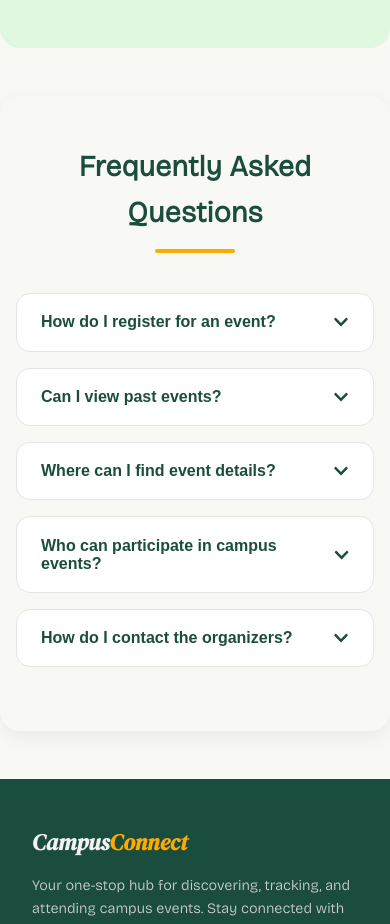
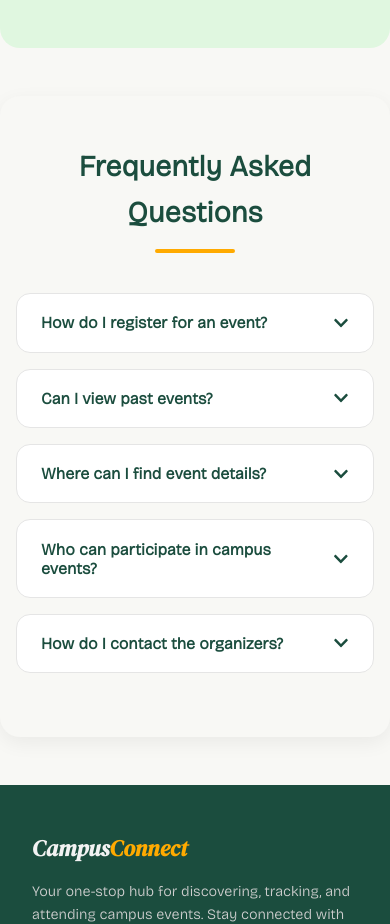
Before and after one commit to Joannie-210/CampusConnect, a React (Vite) app: page /about in a window 390 px wide. Shown: the part 7604-8528 px from the top of the page. Built offline with nearby package versions, Linux system fonts and the light colour scheme.

Commit message:
faq updated

```diff
--- a/src/styles/About.css
+++ b/src/styles/About.css
@@ -674,6 +674,8 @@ h2, h3, p {
   max-width: 900px;
   margin: 3rem auto;
   box-shadow: 0 6px 20px rgba(0, 0, 0, 0.06);
+  font-family: brico;
+
 }
 
 .faq-section h2 {
@@ -730,6 +732,8 @@ h2, h3, p {
   justify-content: space-between;
   cursor: pointer;
   transition: background 0.3s ease;
+  font-family: brico;
+
 }
 
 .faq-question:hover {
@@ -746,6 +750,7 @@ h2, h3, p {
 
 .faq-answer p {
   margin: 0;
+
 }
 
 @keyframes fadeIn {
@@ -762,6 +767,8 @@ h2, h3, p {
 @media (max-width: 768px) {
   .faq-section {
     padding: 3rem 1rem;
+  font-family: brico;
+
   }
   .faq-section h2 {
     font-size: 1.8rem;
```
